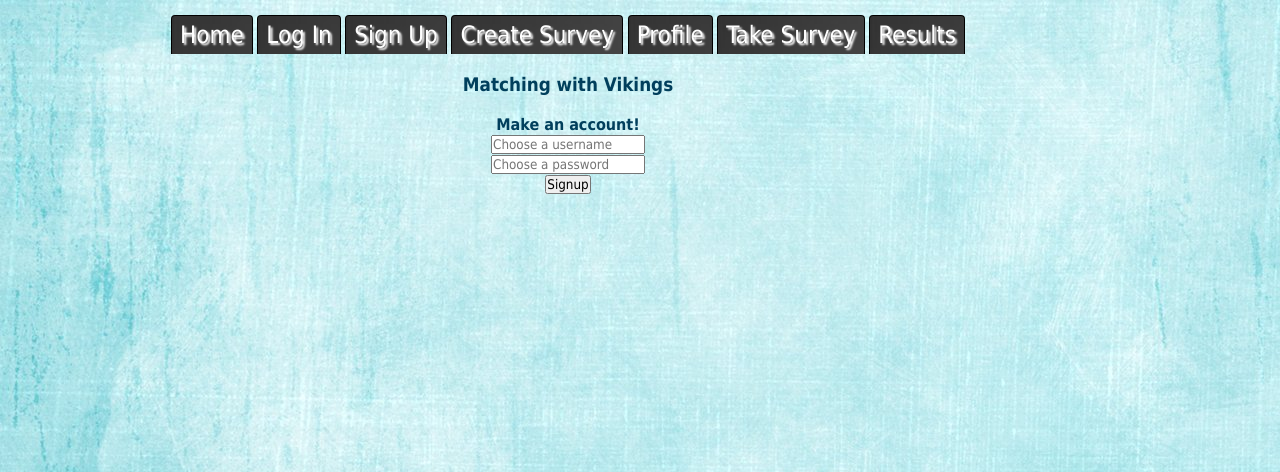
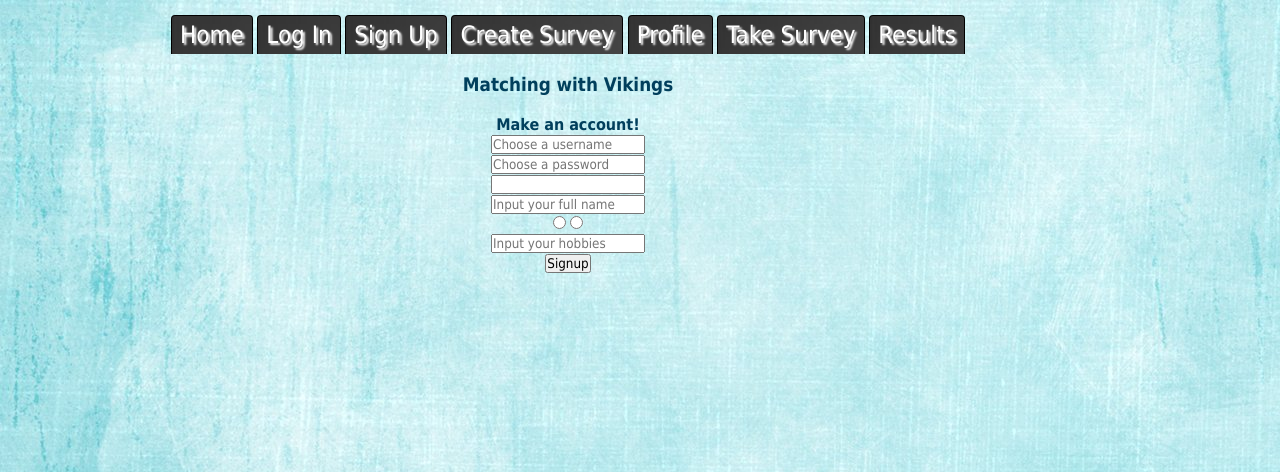
Before and after one commit to dlevylambert/Vikings, a Flask app: page /signup in a window 1280 px wide. Shown: the top 472 px of the page. Run offline with Flask 2, Linux system fonts and the light colour scheme; parts of the project's set-up code (start-up, migrations or seed data) failed here and were passed over; some libraries are stand-ins or nearby versions.

Commit message:
Update signup.html

```diff
--- a/templates/signup.html
+++ b/templates/signup.html
@@ -28,6 +28,15 @@
 <br>
 <input type="password" name="Password" class="" placeholder="Choose a password" ></input>
 <br>
+<input type="text" name="Age" class="" placeholder=""></input>
+<br>
+<input type="text" name="RealName" class="" placeholder="Input your full name"></input>
+<br>
+<input type="radio" name="Gender" class="" value = "Male"></input>
+<input type="radio" name="Gender" class="" value = "Female"></input>
+<br>
+<input type="text" name="Hobbies" class="" placeholder = "Input your hobbies"></input>
+<br>
   <input class="button" type="submit" name="submitsignup" value="Signup" class=""></input>
       <br><br>
     </form>
```
